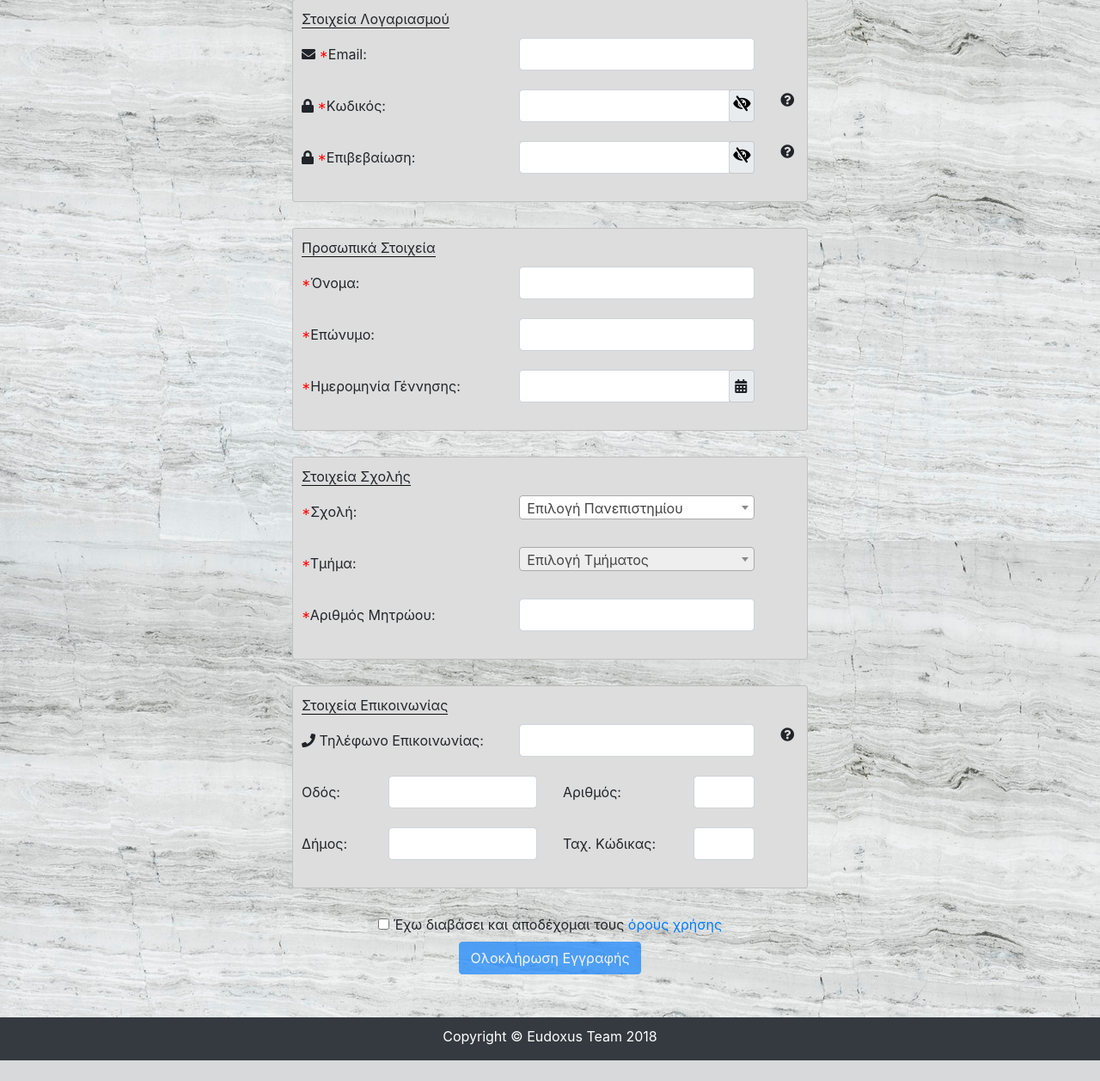
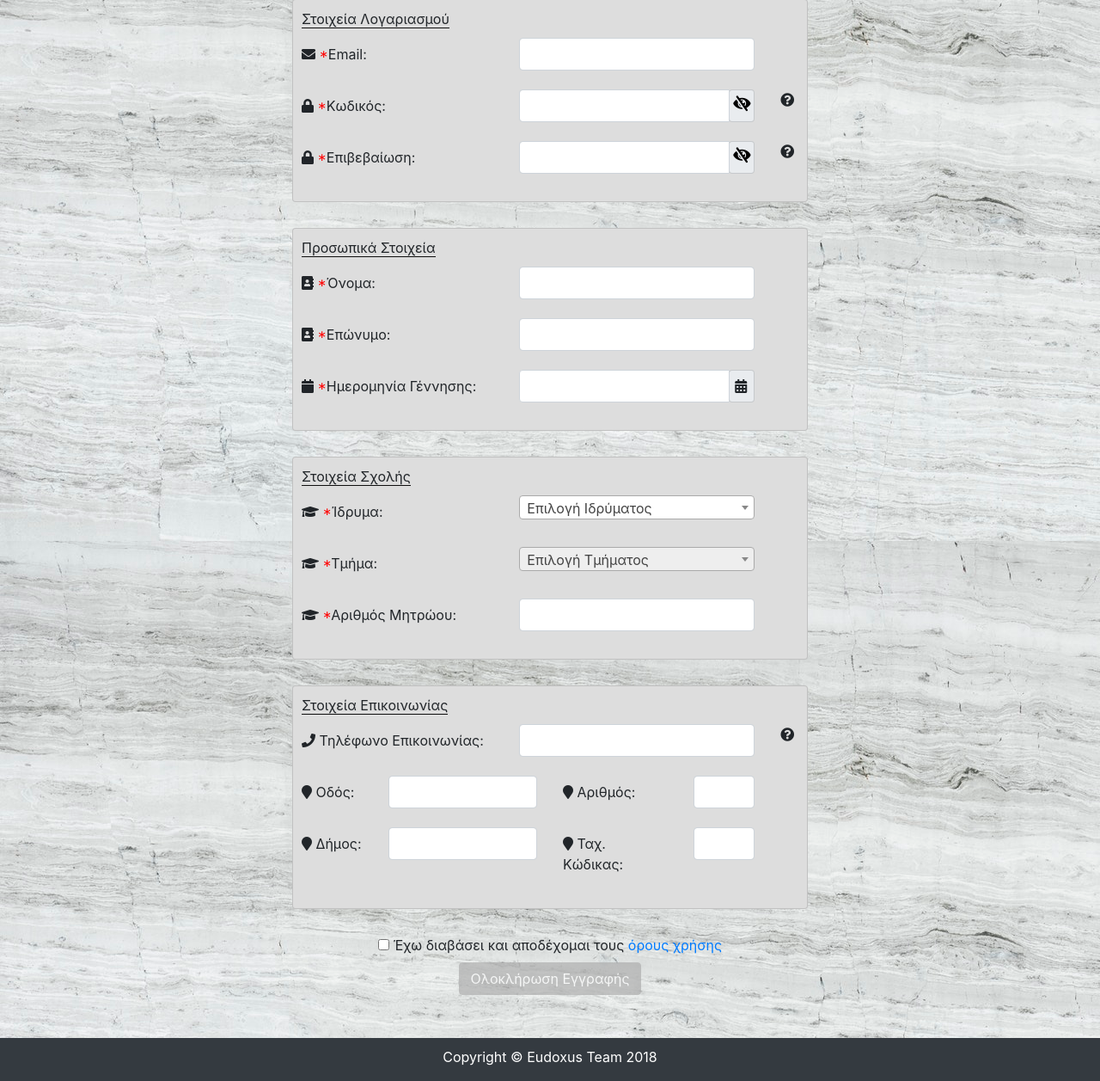
Before and after one commit to PanosEvange/HCI_course_project, a PHP site: page /registration_form_student.php in a window 1280 px wide. Shown: the part 225-1482 px from the top of the page at 86% size. Before the commit the page ends 1458 px from the top, so only its background shows below. Run offline with PHP 8.4, Linux system fonts and the light colour scheme; data comes from the database, SQL or seed files in the repository.

Commit message:
student registration form fixes

```diff
--- a/eam/myDatePickerReg.js
+++ b/eam/myDatePickerReg.js
@@ -4,7 +4,7 @@ $(function() {
         locale: {format: 'DD/MM/YYYY'},
         singleDatePicker: true,
         showDropdowns: true,
-        minYear: 1951,
+        minYear: 1930,
         maxYear: 2000,
         autoUpdateInput: false
     }, function(chosen_date) {
@@ -15,7 +15,7 @@ $(function() {
         locale: {format: 'DD/MM/YYYY'},
         singleDatePicker: true,
         showDropdowns: true,
-        minYear: 1951,
+        minYear: 1930,
         maxYear: 2000,
         autoUpdateInput: false
     }, function(chosen_date) {
--- a/eam/registration_form_student.php
+++ b/eam/registration_form_student.php
@@ -122,7 +122,7 @@
                 <div class="my-reg-personal-info">
                     <h> Προσωπικά Στοιχεία </h>
                     <div class="form-group row">
-                      <label for="myFirstName" class="col-5 col-form-label"><span class="my-req-star">*</span>Όνομα:</label>
+                      <label for="myFirstName" class="col-5 col-form-label"><i class="fa fa-address-book" aria-hidden="true"></i>   <span class="my-req-star">*</span>Όνομα:</label>
                       <div class="col-6">
                         <input type="text" name="firstName" onfocusout="valFirstName()" value="<?php echo $firstName ?>" class="form-control" id="myFirstName-reg">
                       </div>
@@ -134,7 +134,7 @@
                         </div>
                     </div>
                     <div class="form-group row">
-                      <label for="myLastName" class="col-5 col-form-label"><span class="my-req-star">*</span>Επώνυμο:</label>
+                      <label for="myLastName" class="col-5 col-form-label"><i class="fa fa-address-book" aria-hidden="true"></i>   <span class="my-req-star">*</span>Επώνυμο:</label>
                       <div class="col-6">
                         <input type="text" name="lastName" onfocusout="valLastName()" value="<?php echo $lastName ?>"class="form-control" id="myLastName-reg">
                       </div>
@@ -147,7 +147,7 @@
                     </div>
                     <div class="form-group row">
 
-                      <label for="myBirthDate" class="col-5 col-form-label"><span class="my-req-star">*</span>Ημερομηνία Γέννησης:</label>
+                      <label for="myBirthDate" class="col-5 col-form-label"><i class="fa fa-calendar" aria-hidden="true"></i>   <span class="my-req-star">*</span>Ημερομηνία Γέννησης:</label>
                       <div class="input-group date col-6 successRegField my-calendar" id="myBirthDate-reg">
                           <input type="text" readonly onfocus="this.blur" class="form-control" onkeydown="return false" name="date" value="">
                           <span class="input-group-addon"><i class="fa fa-calendar" aria-hidden="true"></i></span>
@@ -164,12 +164,12 @@
                 <div class="my-university-info">
                     <h> Στοιχεία Σχολής </h>
                     <div class="form-group row">
-                      <label for="myUniv" class="col-5 col-form-label"><span class="my-req-star">*</span>Σχολή:</label>
+                      <label for="myUniv" class="col-5 col-form-label"><i class="fa fa-graduation-cap" aria-hidden="true"></i>   <span class="my-req-star">*</span>Ίδρυμα:</label>
                       <div class="col-6">
                         <!-- <input type="text" name="university" onfocusout="valUniv()" value=""class="form-control" id="myUniv-reg"> -->
 
                         <select class="successRegField" name="university" id="myUniv-reg" onchange="myDepartmentOptionsDisplay(this.value)">
-                            <option value="" selected disabled hidden>Επιλογή Πανεπιστημίου</option>
+                            <option value="" selected disabled hidden>Επιλογή Ιδρύματος</option>
                             <?php include 'universityValues.php';?>
                         </select>
 
@@ -182,7 +182,7 @@
                         </div>
                     </div>
                     <div class="form-group row">
-                      <label for="myDepart" class="col-5 col-form-label"><span class="my-req-star">*</span>Τμήμα:</label>
+                      <label for="myDepart" class="col-5 col-form-label"><i class="fa fa-graduation-cap" aria-hidden="true"></i>   <span class="my-req-star">*</span>Τμήμα:</label>
                       <div class="col-6">
                         <!-- <input type="text" name="department" onfocusout="valDep()" value=""class="form-control" id="myDepart-reg"> -->
                         <select class="successRegField" name="department" id="myDepart-reg" disabled>
@@ -197,7 +197,7 @@
                         </div>
                     </div>
                     <div class="form-group row">
-                      <label for="myAm" class="col-5 col-form-label"><span class="my-req-star">*</span>Αριθμός Μητρώου:</label>
+                      <label for="myAm" class="col-5 col-form-label"><i class="fa fa-graduation-cap" aria-hidden="true"></i>   <span class="my-req-star">*</span>Αριθμός Μητρώου:</label>
                       <div class="col-6">
                         <input type="text" name="am" onfocusout="valAm()" value="<?php echo $am ?>"class="form-control" id="myAm-reg">
                       </div>
@@ -230,11 +230,11 @@
                         </div>
                     </div>
                     <div class="form-group row">
-                      <label for="myAddress" class="col-2 col-form-label">Οδός:</label>
+                      <label for="myAddress" class="col-2 col-form-label"><i class="fa fa-map-marker" aria-hidden="true"></i> Οδός:</label>
                       <div class="col-4">
                         <input type="text" name="address" onfocusout="valAddress()" value="<?php echo $address ?>"class="form-control successRegField" id="myAddress-reg">
                       </div>
-                      <label for="myAddressNum" class="col-3 col-form-label">Αριθμός:</label>
+                      <label for="myAddressNum" class="col-3 col-form-label"><i class="fa fa-map-marker" aria-hidden="true"></i> Αριθμός:</label>
                       <div class="col-2">
                         <input type="text" name="addressNum" onfocusout="valAddressNumber()" value="<?php echo $addressNum ?>" class="form-control successRegField" id="myAddressNum-reg">
                       </div>
@@ -254,11 +254,11 @@
                         </div>
                     </div>
                     <div class="form-group row">
-                      <label for="myDimos" class="col-2 col-form-label">Δήμος:</label>
+                      <label for="myDimos" class="col-2 col-form-label"><i class="fa fa-map-marker" aria-hidden="true"></i> Δήμος:</label>
                       <div class="col-4">
                         <input type="text" name="addressDimos" onfocusout="valMunicipality()" value="<?php echo $municipality ?>" class="form-control successRegField" id="myAddressDimos-reg">
                       </div>
-                      <label for="myAddressTK" class="col-3 col-form-label">Ταχ. Κώδικας:</label>
+                      <label for="myAddressTK" class="col-3 col-form-label"><i class="fa fa-map-marker" aria-hidden="true"></i> Ταχ. Κώδικας:</label>
                       <div class="col-2">
                         <input type="text" name="addressTK" onfocusout="valTK()" value="<?php echo $TK ?>" class="form-control successRegField" id="myAddressTK-reg">
                       </div>
--- a/eam/style.css
+++ b/eam/style.css
@@ -614,6 +614,12 @@ a.section-button:hover{
     align-items: center;
 }
 
+.my-registration-submit .btn:disabled {
+    color: #fff;
+    background-color: #aaa;
+    border-color: #aaa;
+}
+
 .error-msg {
     margin-top: -15px;
     margin-bottom: 20px;
```
Also changed, not shown: README.md, eam/vendor/daterangepicker/daterangepicker.js.
